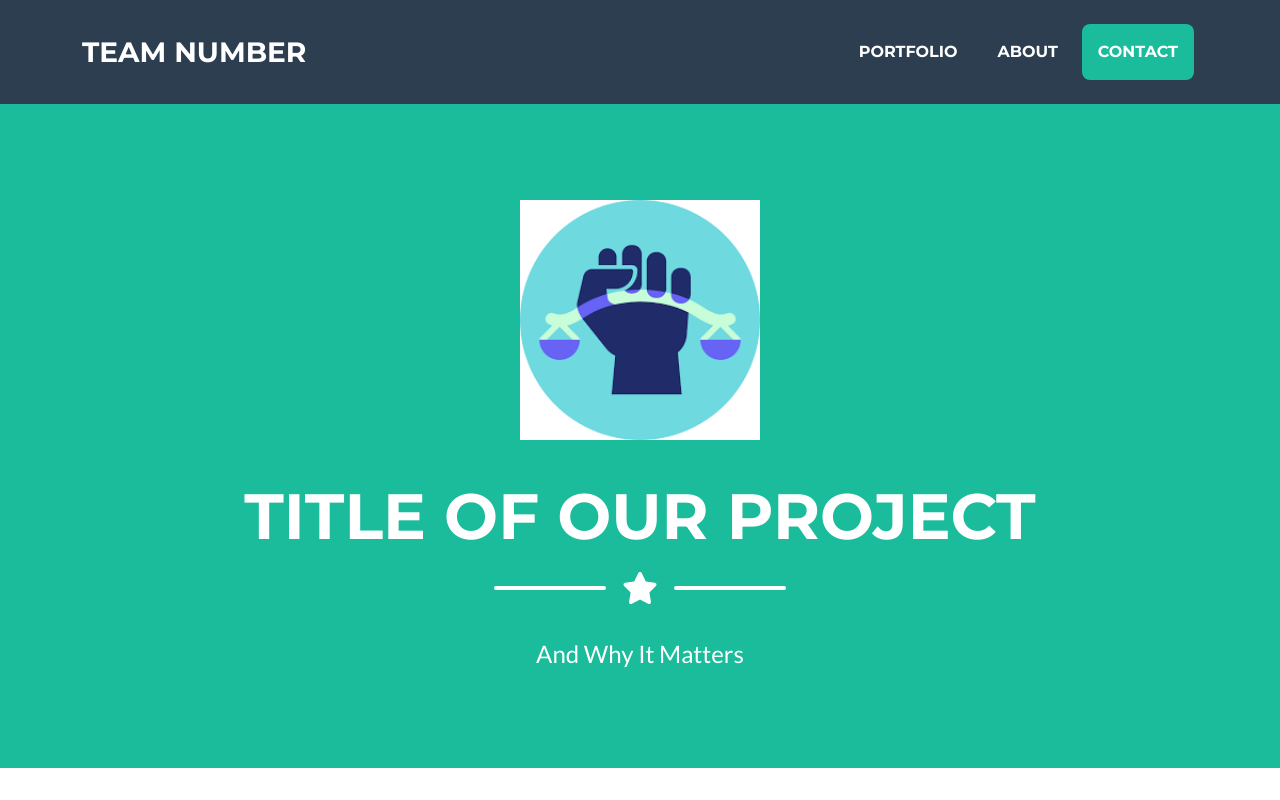
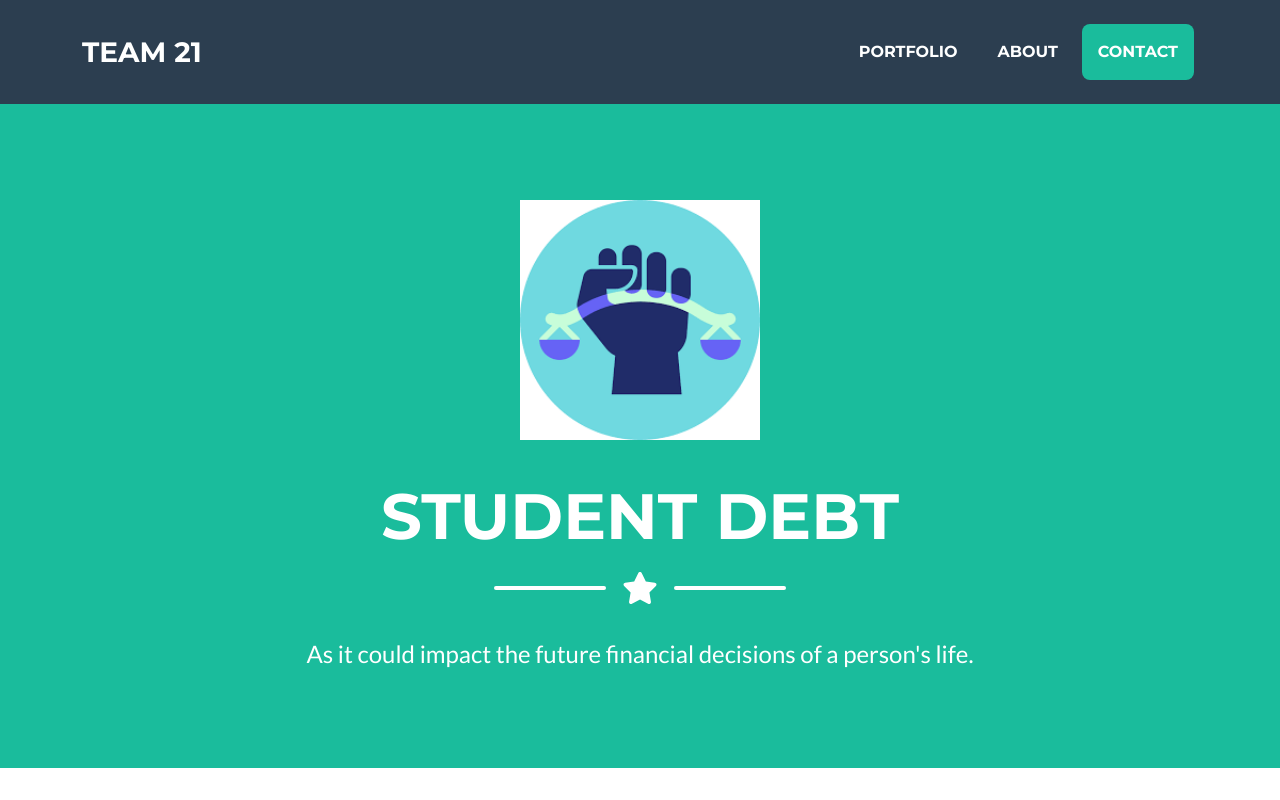
Before and after one commit to SophiaCamilleri/Group21Final, a plain HTML site: page index.html in a window 1280 px wide. Shown: the top 800 px of the page. Drawn offline with nearby package versions, Linux system fonts and the light colour scheme.

Commit message:
Update index.html

```diff
--- a/index.html
+++ b/index.html
@@ -5,7 +5,7 @@
         <meta name="viewport" content="width=device-width, initial-scale=1, shrink-to-fit=no" />
         <meta name="description" content="" />
         <meta name="author" content="" />
-        <title>ISS 210-0.. Final</title>
+        <title>ISS 210-005-21</title>
         <!-- Favicon-->
         <link rel="icon" type="image/x-icon" href="assets/favicon.ico" />
         <!-- Font Awesome icons (free version)-->
@@ -20,7 +20,7 @@
         <!-- Navigation-->
         <nav class="navbar navbar-expand-lg bg-secondary text-uppercase fixed-top" id="mainNav">
             <div class="container">
-                <a class="navbar-brand" href="#page-top">Team Number</a>
+                <a class="navbar-brand" href="#page-top">Team 21</a>
                 <button class="navbar-toggler text-uppercase font-weight-bold bg-primary text-white rounded" type="button" data-bs-toggle="collapse" data-bs-target="#navbarResponsive" aria-controls="navbarResponsive" aria-expanded="false" aria-label="Toggle navigation">
                     Menu
                     <i class="fas fa-bars"></i>
@@ -40,7 +40,7 @@
                 <!-- Masthead Avatar Image-->
                 <img class="masthead-avatar mb-5" src="assets/img/portfolio/ISSfront.png" alt="..." />
                 <!-- Masthead Heading-->
-                <h1 class="masthead-heading text-uppercase mb-0">Title of Our Project</h1>
+                <h1 class="masthead-heading text-uppercase mb-0">Student Debt</h1>
                 <!-- Icon Divider-->
                 <div class="divider-custom divider-light">
                     <div class="divider-custom-line"></div>
@@ -48,7 +48,7 @@
                     <div class="divider-custom-line"></div>
                 </div>
                 <!-- Masthead Subheading-->
-                <p class="masthead-subheading font-weight-light mb-0">And Why It Matters</p>
+                <p class="masthead-subheading font-weight-light mb-0">As it could impact the future financial decisions of a person's life.</p>
             </div>
         </header>
         <!-- Portfolio Section-->
```
